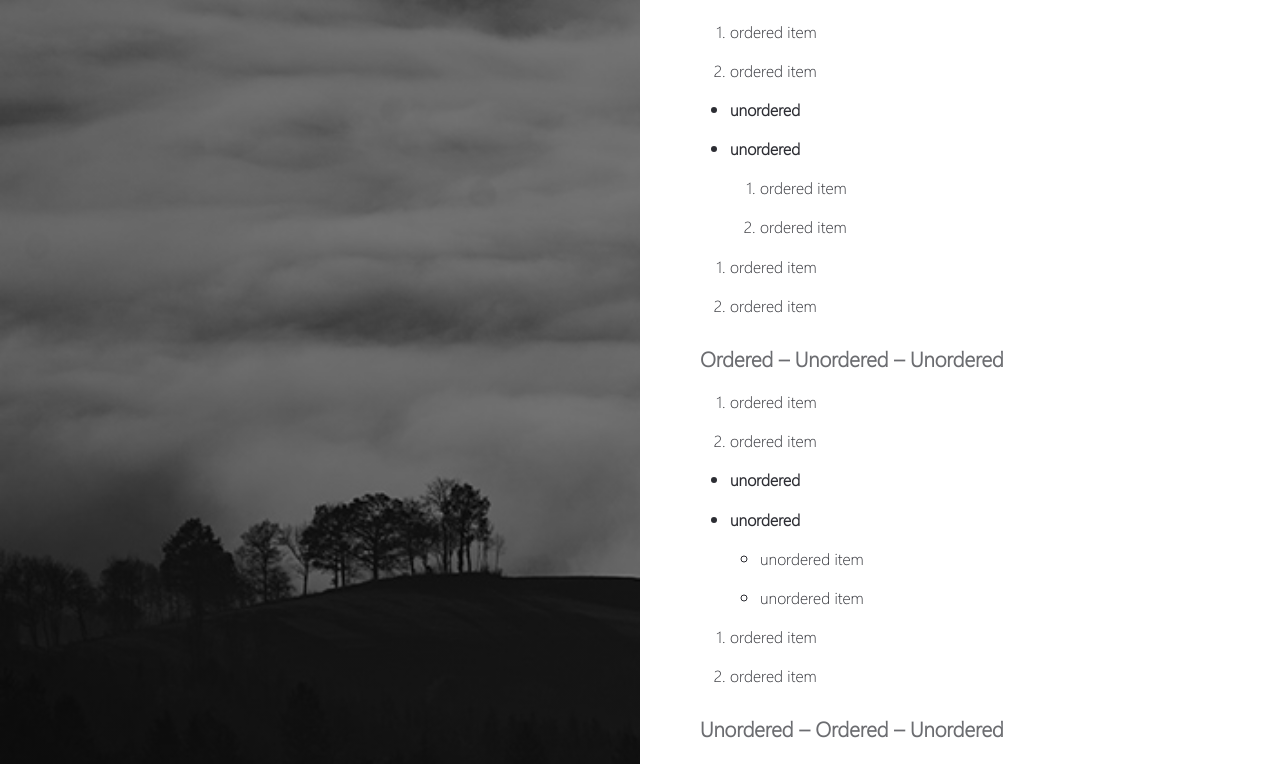
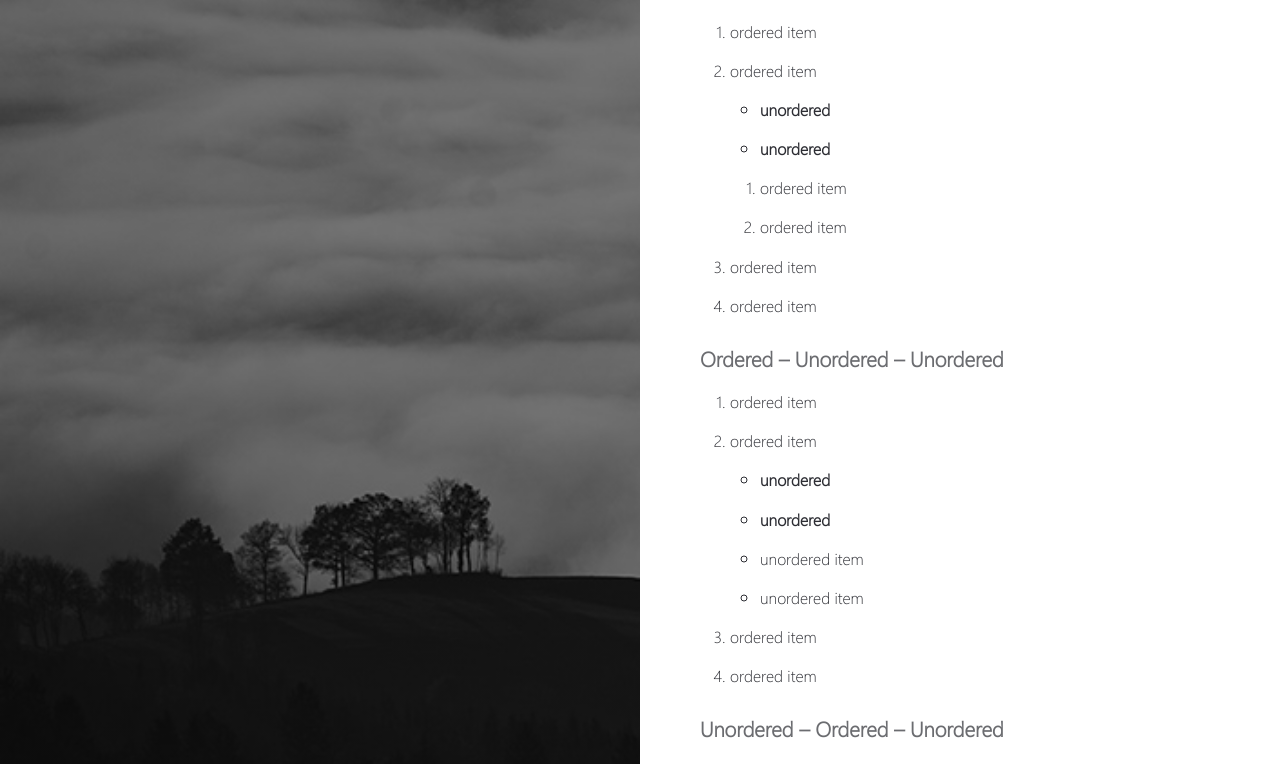
Before and after one commit to rossmuego/rossmuego.com, a Jekyll site: the page built from _posts/2009-05-15-edge-case-nested-and-mixed-lists.md, in a window 1280 px wide. Shown: the part 374-1138 px from the top of the page. Built offline with Jekyll 4.4.1, drawn with Linux system fonts in a browser that asks for light colours.

```diff
--- a/_posts/2009-05-15-edge-case-nested-and-mixed-lists.md
+++ b/_posts/2009-05-15-edge-case-nested-and-mixed-lists.md
@@ -13,19 +13,17 @@ tags:
 
 Nested and mixed lists are an interesting beast. It's a corner case to make sure that
 
-- Lists within lists do not break the ordered list numbering order
-- Your list styles go deep enough.
+* Lists within lists do not break the ordered list numbering order
+* Your list styles go deep enough.
 
 ### Ordered -- Unordered -- Ordered
 
 1. ordered item
 2. ordered item
-
-- **unordered**
-- **unordered**
-  1. ordered item
-  2. ordered item
-
+  * **unordered**
+  * **unordered**
+    1. ordered item
+    2. ordered item
 3. ordered item
 4. ordered item
 
@@ -33,33 +31,31 @@ Nested and mixed lists are an interesting beast. It's a corner case to make sure
 
 1. ordered item
 2. ordered item
-
-- **unordered**
-- **unordered**
-  - unordered item
-  - unordered item
-
+  * **unordered**
+  * **unordered**
+    * unordered item
+    * unordered item
 3. ordered item
 4. ordered item
 
 ### Unordered -- Ordered -- Unordered
 
-- unordered item
-- unordered item
+* unordered item
+* unordered item
   1. ordered
   2. ordered
-  - unordered item
-  - unordered item
-- unordered item
-- unordered item
+    * unordered item
+    * unordered item
+* unordered item
+* unordered item
 
 ### Unordered -- Unordered -- Ordered
 
-- unordered item
-- unordered item
-  - unordered
-  - unordered
+* unordered item
+* unordered item
+  * unordered
+  * unordered
     1. **ordered item**
     2. **ordered item**
-- unordered item
-- unordered item
+* unordered item
+* unordered item
```
Also changed, not shown: _layouts/compress.html (+1 -44 lines), index.md (+4 -5 lines).
